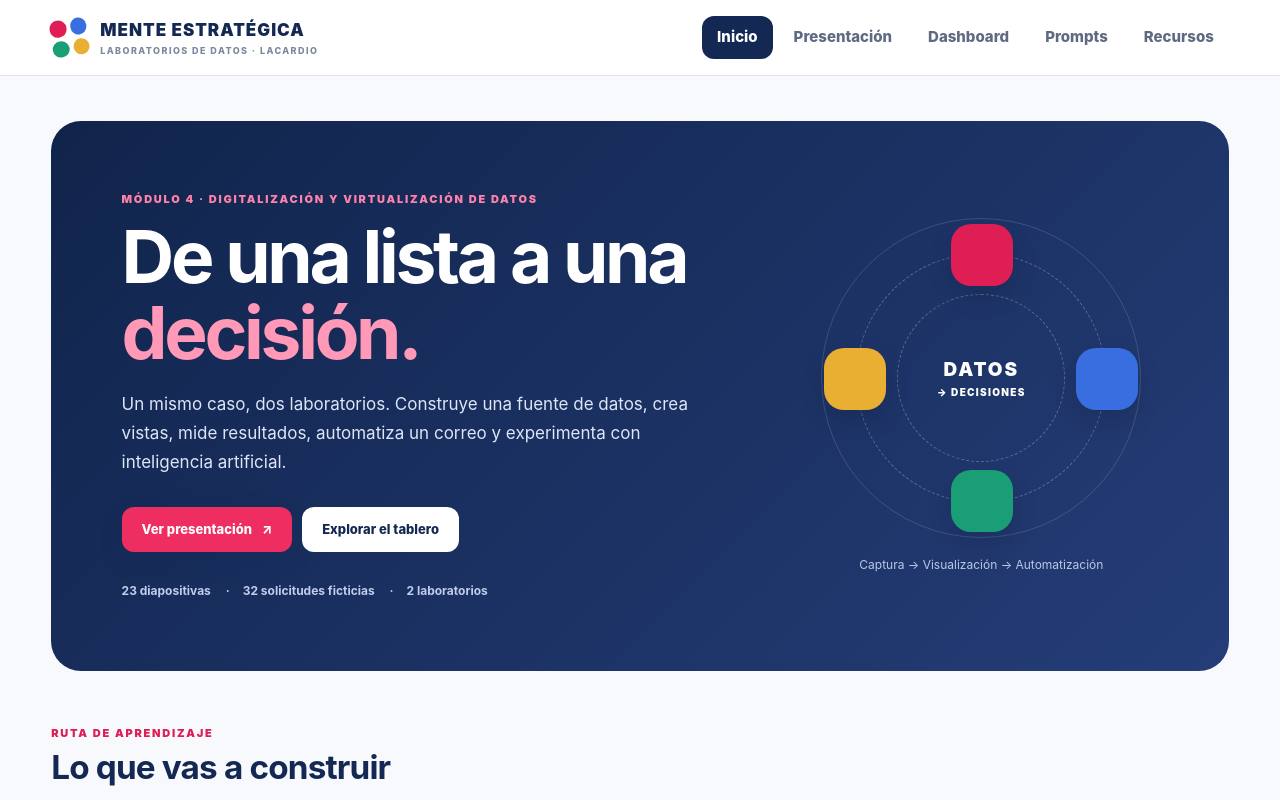
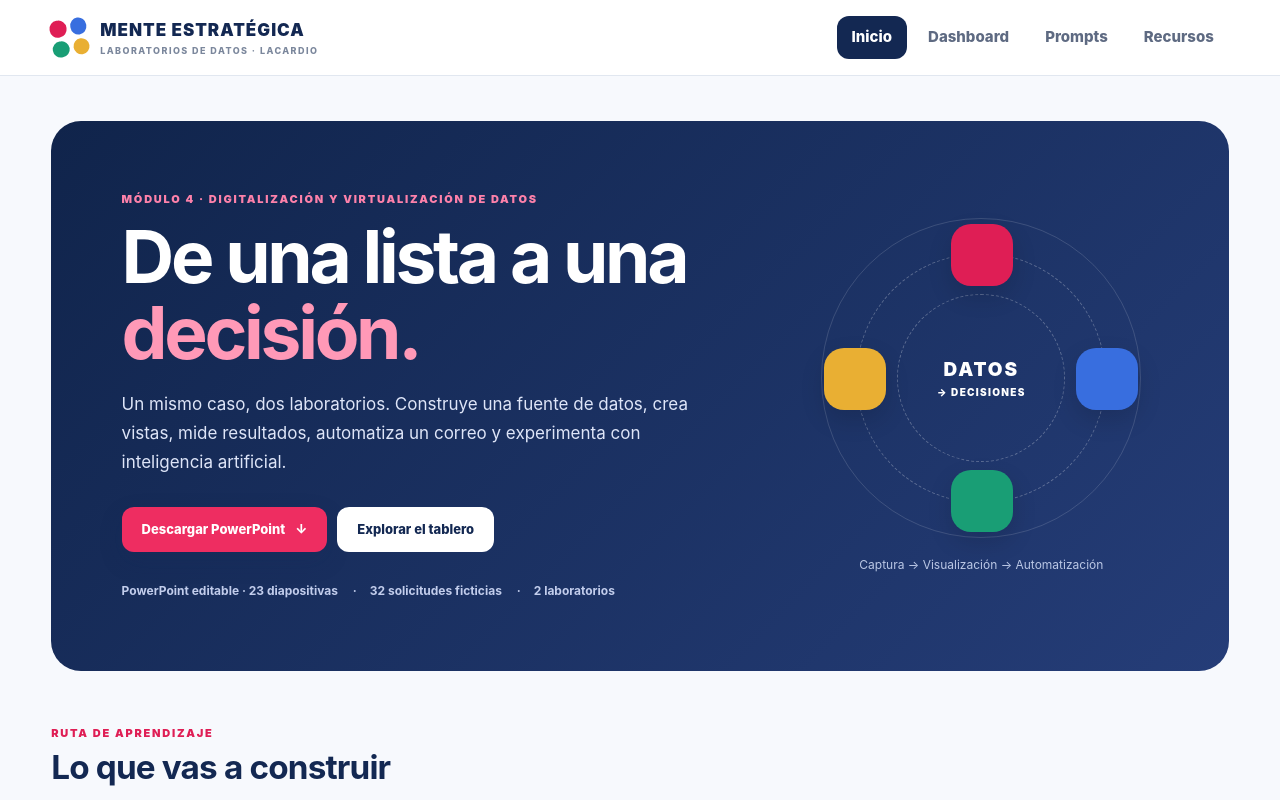
Before and after one commit to kevinpaezkp-del/Monitoreo-Urgencias, a plain HTML site: page mente-estrategica/index.html in a window 1280 px wide. Shown: the top 800 px of the page. Drawn offline with Linux system fonts and the light colour scheme; a script that the page names is missing.

Commit message:
ui: retirar visor HTML y habilitar descarga del PowerPoint original

```diff
--- a/mente-estrategica/index.html
+++ b/mente-estrategica/index.html
@@ -8,20 +8,16 @@
 <script src="data.js" defer></script><script src="app.js" defer></script>
 </head><body>
 <header class="topbar"><a class="brand" href="#inicio" aria-label="Ir al inicio"><span class="brand-mark"><i></i><i></i><i></i><i></i></span><span><strong>MENTE ESTRATÉGICA</strong><small>LABORATORIOS DE DATOS · LACARDIO</small></span></a>
-<nav class="topnav" aria-label="Secciones"><button class="tab active" data-tab="inicio">Inicio</button><button class="tab" data-tab="presentacion">Presentación</button><button class="tab" data-tab="dashboard">Dashboard</button><button class="tab" data-tab="prompts">Prompts</button><button class="tab" data-tab="recursos">Recursos</button></nav></header>
+<nav class="topnav" aria-label="Secciones"><button class="tab active" data-tab="inicio">Inicio</button><button class="tab" data-tab="dashboard">Dashboard</button><button class="tab" data-tab="prompts">Prompts</button><button class="tab" data-tab="recursos">Recursos</button></nav></header>
 <main>
 <section id="inicio" class="page active">
-<div class="hero"><div class="hero-copy"><div class="eyebrow">MÓDULO 4 · DIGITALIZACIÓN Y VIRTUALIZACIÓN DE DATOS</div><h1>De una lista a una <em>decisión.</em></h1><p>Un mismo caso, dos laboratorios. Construye una fuente de datos, crea vistas, mide resultados, automatiza un correo y experimenta con inteligencia artificial.</p><div class="hero-actions"><button class="btn primary" data-go="presentacion">Ver presentación <span>↗</span></button><button class="btn soft" data-go="dashboard">Explorar el tablero</button></div><div class="hero-meta"><span>23 diapositivas</span><span>32 solicitudes ficticias</span><span>2 laboratorios</span></div></div><div class="hero-visual"><div class="orbit"><div class="circle c1"></div><div class="circle c2"></div><div class="circle c3"></div><div class="circle c4"></div><div class="center-mark">DATOS<small>→ DECISIONES</small></div></div><div class="visual-foot">Captura → Visualización → Automatización</div></div></div>
+<div class="hero"><div class="hero-copy"><div class="eyebrow">MÓDULO 4 · DIGITALIZACIÓN Y VIRTUALIZACIÓN DE DATOS</div><h1>De una lista a una <em>decisión.</em></h1><p>Un mismo caso, dos laboratorios. Construye una fuente de datos, crea vistas, mide resultados, automatiza un correo y experimenta con inteligencia artificial.</p><div class="hero-actions"><a class="btn primary" href="Laboratorios_Guiados_Mente_Estrategica.pptx" download>Descargar PowerPoint <span>↓</span></a><button class="btn soft" data-go="dashboard">Explorar el tablero</button></div><div class="hero-meta"><span>PowerPoint editable · 23 diapositivas</span><span>32 solicitudes ficticias</span><span>2 laboratorios</span></div></div><div class="hero-visual"><div class="orbit"><div class="circle c1"></div><div class="circle c2"></div><div class="circle c3"></div><div class="circle c4"></div><div class="center-mark">DATOS<small>→ DECISIONES</small></div></div><div class="visual-foot">Captura → Visualización → Automatización</div></div></div>
 <div class="section-head"><div><span class="eyebrow">RUTA DE APRENDIZAJE</span><h2>Lo que vas a construir</h2></div></div><div class="grid-steps">
 <article class="stepcard"><span class="stepnum">01</span><h3>Microsoft Lists</h3><p>Ocho campos, estados, responsables, fechas con hora y vistas de seguimiento.</p><b>SharePoint · 95 min</b></article>
 <article class="stepcard"><span class="stepnum">02</span><h3>Excel y dashboard</h3><p>Exportar, actualizar, filtrar, construir gráficos y revisar tiempos de cierre válidos.</p><b>Excel · HTML</b></article>
 <article class="stepcard"><span class="stepnum">03</span><h3>Power Automate</h3><p>Una transición de estado puede iniciar una alerta por correo de forma controlada.</p><b>Correo de prueba</b></article>
 <article class="stepcard"><span class="stepnum">04</span><h3>Slackbot y listas</h3><p>Crear una lista, mostrarla en un canal y pedir un tablero interno con datos reales.</p><b>Slack · 50 min</b></article></div>
 <div class="callline"><strong>Una sola fuente, distintos usos.</strong> Todos los ejercicios utilizan solicitudes ficticias de traslado interno. No se utilizan datos clínicos ni datos personales reales.</div>
-</section>
-<section id="presentacion" class="page">
-<div class="page-heading"><div><span class="eyebrow">CONTENIDO PARA PROYECTAR</span><h1>Presentación guiada</h1><p>La teoría se conserva en tu presentación original. Aquí puedes proyectar las 23 diapositivas de la parte práctica.</p></div><button class="btn outline" id="fullScreenBtn">⛶ Pantalla completa</button></div>
-<div class="presenter"><div class="slide-panel" id="slidePanel"><div class="slide-tophint"><span id="slideCategory">LABORATORIO</span><span>MENTE ESTRATÉGICA / LACARDIO</span></div><div class="slide-number" id="slideWatermark">01</div><h2 id="slideTitle">Diapositiva</h2><div class="slide-content" id="slideContent"></div><div class="slide-bottom"><span>PROCESO → DATOS → VISUALIZACIÓN → DECISIÓN</span><span id="slideCount">01 / 23</span></div></div><div class="slide-controls"><button class="btn outline" id="slidePrev">← Anterior</button><div class="dots" id="slideDots" aria-label="Progreso de diapositivas"></div><button class="btn primary" id="slideNext">Siguiente →</button></div><p class="tiny-note">Usa las flechas ← y → del teclado. Puedes desplegar la presentación en pantalla completa.</p></div>
 </section>
 <section id="dashboard" class="page">
 <div class="page-heading"><div><span class="eyebrow">CENTRO DE SEGUIMIENTO · DEMOSTRACIÓN</span><h1>Solicitudes de traslado</h1><p>Todos los valores se calculan desde los registros. Cambia filtros, carga otra base y observa cómo responde el tablero.</p></div><div class="actions-wrap"><label class="btn primary filebtn">Actualizar base de datos <input id="fileUpload" type="file" accept=".xlsx,.xls,.csv,application/vnd.openxmlformats-officedocument.spreadsheetml.sheet,application/vnd.ms-excel,text/csv" hidden></label><button class="btn outline" id="saveHtml">Guardar HTML con datos actuales</button></div></div>
@@ -35,9 +31,9 @@
 <p class="tiny-note">Datos ficticios y educativos. Cargar un Excel/CSV sustituye la información solo en este navegador: no sincroniza automáticamente SharePoint ni Slack. Los datos importados no se envían a servidores.</p>
 </section>
 <section id="prompts" class="page"><div class="page-heading"><div><span class="eyebrow">INTELIGENCIA ARTIFICIAL · INSTRUCCIONES REUTILIZABLES</span><h1>Prompts para copiar y usar</h1><p>Selecciona un ejercicio y copia su prompt. El primero incluye validaciones reforzadas, filtros múltiples y cálculo correcto de tiempos con datos faltantes.</p></div></div><div class="prompt-grid" id="promptCards"></div></section>
-<section id="recursos" class="page"><div class="page-heading"><div><span class="eyebrow">INSUMOS DEL TALLER</span><h1>Materiales para practicar</h1><p>Usa la misma base de solicitudes en Microsoft y Slack. Los datos son sintéticos y contienen 8 columnas.</p></div></div>
-<div class="resource-grid"><article class="resource"><div class="resource-icon">XLSX</div><h3>Base Excel · 32 solicitudes</h3><p>Descarga el libro Excel con las 32 solicitudes, los otros 28 registros, diccionario y resumen con fórmulas.</p><a href="Base_Traslados_Mente_Estrategica.xlsx" download="Base_Traslados_Mente_Estrategica.xlsx" class="btn primary">Descargar Excel (.xlsx)</a><button id="downloadExcel" class="btn outline" style="margin-top:8px">Generar Excel desde los registros</button></article><article class="resource"><div class="resource-icon">CSV</div><h3>Base CSV · 32 solicitudes</h3><p>Para importar la misma información en Slack o utilizarla en el dashboard.</p><a href="base.csv" download="Traslados_32_Mente_Estrategica.csv" class="btn outline">Descargar CSV</a></article><article class="resource"><div class="resource-icon">28</div><h3>Registros complementarios</h3><p>Después de crear cuatro solicitudes manuales, pega los 28 registros restantes en SharePoint.</p><button id="download28" class="btn outline">Descargar CSV · 28</button></article><article class="resource"><div class="resource-icon">✧</div><h3>Prompts del laboratorio</h3><p>Cinco instrucciones completas para HTML, Excel, listas de Slack, tablero y edición controlada.</p><button data-go="prompts" class="btn outline">Abrir biblioteca de prompts</button></article></div>
-<div class="info-card"><h3>Ocho campos, sin complejidad innecesaria</h3><div class="field-tags"><span>Solicitud</span><span>Origen</span><span>Destino</span><span>Prioridad</span><span>Estado</span><span>Responsable</span><span>FechaSolicitud</span><span>FechaCierre</span></div><p>Estados: <strong>Creado</strong>, <strong>Asignado</strong>, <strong>Cerrado</strong>. La fecha de solicitud lleva hora y es obligatoria; fecha de cierre lleva hora pero es opcional y solo aplica a casos cerrados.</p></div><p class="tiny-note">La descarga Excel se genera a partir de las 32 filas originales, no del subconjunto filtrado. Para una nueva base, usa el botón «Actualizar base de datos» del tablero y, si deseas conservarla, «Guardar HTML con datos actuales».</p></section>
+<section id="recursos" class="page"><div class="page-heading"><div><span class="eyebrow">INSUMOS DEL TALLER</span><h1>Presentación y materiales</h1><p>Descarga el PowerPoint original y el Excel del curso; accede a los prompts copiables y al tablero. Los datos de ejemplo son ficticios.</p></div></div>
+<div class="resource-grid"><article class="resource"><div class="resource-icon">XLSX</div><h3>Base Excel · 32 solicitudes</h3><p>Descarga las 32 solicitudes; la hoja con 28 casos adicionales para pegar en SharePoint, el diccionario y los gráficos.</p><a href="Base_Traslados_Mente_Estrategica.xlsx" download="Base_Traslados_Mente_Estrategica.xlsx" class="btn primary">Descargar Excel (.xlsx)</a><button id="downloadExcel" class="btn outline" style="margin-top:8px">Generar Excel desde los registros</button></article><article class="resource"><div class="resource-icon">CSV</div><h3>Base CSV · 32 solicitudes</h3><p>Para importar la misma información en Slack o utilizarla en el dashboard.</p><a href="base.csv" download="Traslados_32_Mente_Estrategica.csv" class="btn outline">Descargar CSV</a></article><article class="resource"><div class="resource-icon">PPTX</div><h3>Presentación práctica original</h3><p>Descarga las 23 diapositivas editables del laboratorio guiado. Conservan el diseño completo de PowerPoint.</p><a href="Laboratorios_Guiados_Mente_Estrategica.pptx" download="Laboratorios_Guiados_Mente_Estrategica.pptx" class="btn primary">Descargar PowerPoint (.pptx)</a></article><article class="resource"><div class="resource-icon">✧</div><h3>Prompts del laboratorio</h3><p>Cinco instrucciones completas para HTML, Excel, listas de Slack, tablero y edición controlada.</p><button data-go="prompts" class="btn outline">Abrir biblioteca de prompts</button></article></div>
+<div class="info-card"><h3>Ocho campos, sin complejidad innecesaria</h3><div class="field-tags"><span>Solicitud</span><span>Origen</span><span>Destino</span><span>Prioridad</span><span>Estado</span><span>Responsable</span><span>FechaSolicitud</span><span>FechaCierre</span></div><p>Estados: <strong>Creado</strong>, <strong>Asignado</strong>, <strong>Cerrado</strong>. La fecha de solicitud lleva hora y es obligatoria; fecha de cierre lleva hora pero es opcional y solo aplica a casos cerrados.</p></div><p class="tiny-note">La descarga Excel contiene la base completa de 32 registros y una hoja con 28 casos adicionales. Para una nueva base, usa el botón «Actualizar base de datos» del tablero y, si deseas conservarla, «Guardar HTML con datos actuales».</p></section>
 </main><footer class="footer"><span>MENTE ESTRATÉGICA · Digitalización y virtualización de datos</span><span>Ejercicio educativo · Datos ficticios</span></footer>
 <div class="toast" id="toast" role="status" aria-live="polite"></div>
 </body></html>
```
